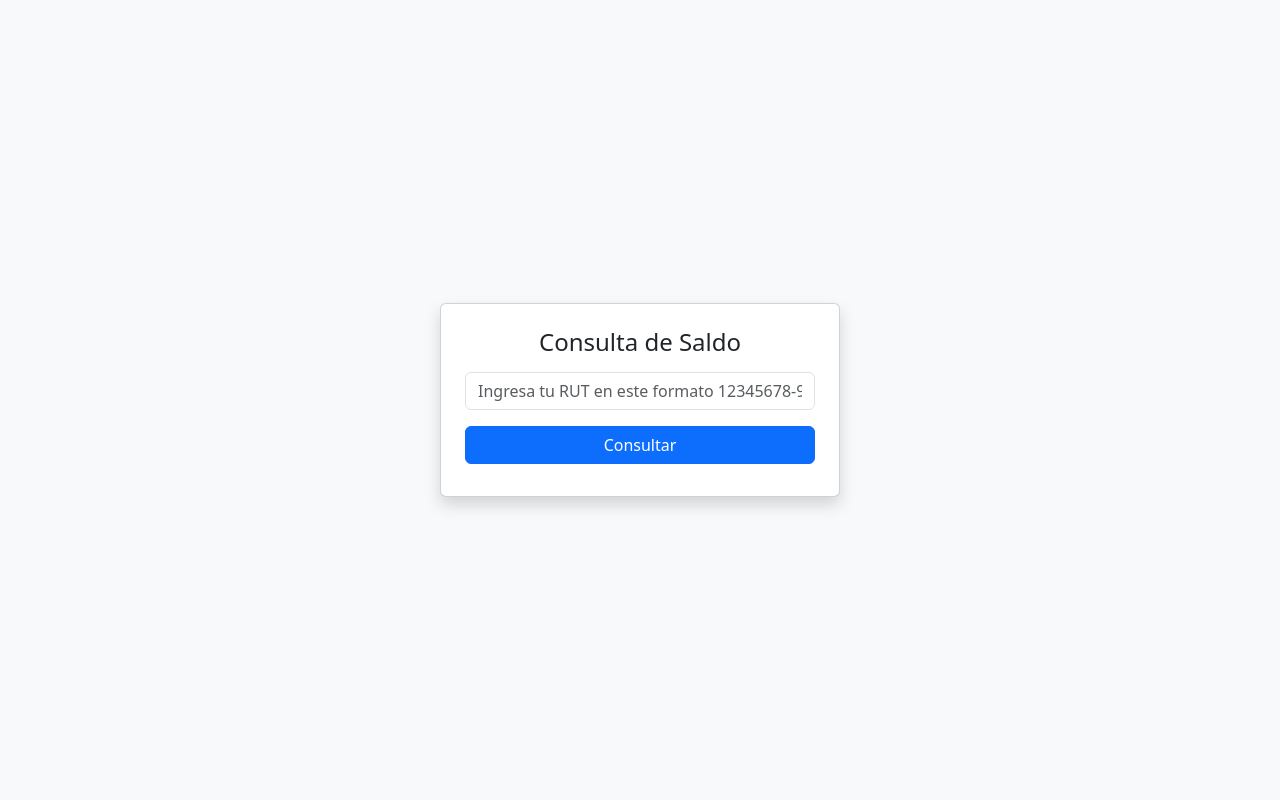
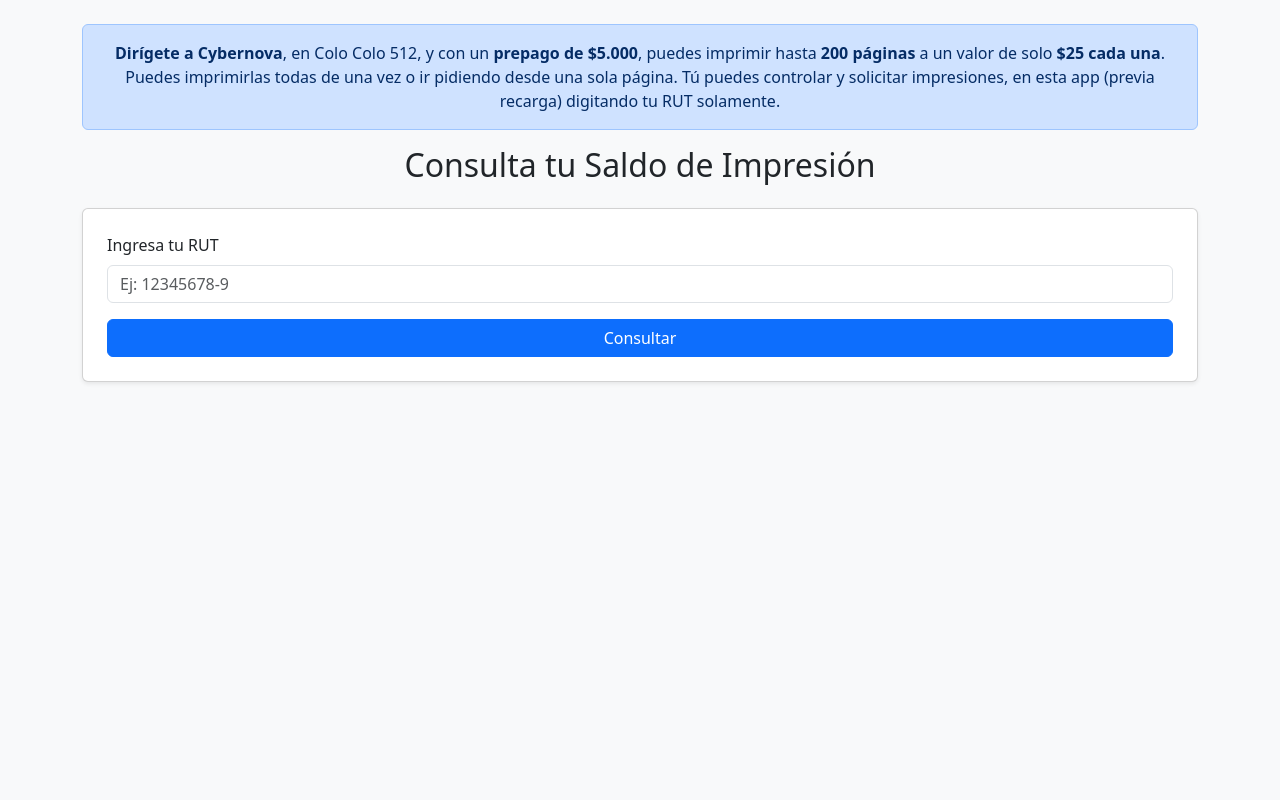
Before and after one commit to cybernovala/prepago, a Flask app: template templates/index.html in a window 1280 px wide. Run offline with Flask 3, Linux system fonts and the light colour scheme; the template is opened without the code that fills it, so the values that code supplies are empty.

Commit message:
Update index.html

```diff
--- a/templates/index.html
+++ b/templates/index.html
@@ -1,81 +1,55 @@
 <!DOCTYPE html>
 <html lang="es">
 <head>
-  <meta charset="UTF-8">
-  <meta name="viewport" content="width=device-width, initial-scale=1">
-  <title>Consulta de Saldo</title>
+  <meta charset="UTF-8" />
+  <meta name="viewport" content="width=device-width, initial-scale=1.0"/>
+  <title>Prepago Impresiones</title>
   <link href="https://cdn.jsdelivr.net/npm/bootstrap@5.3.3/dist/css/bootstrap.min.css" rel="stylesheet">
 </head>
-<body class="bg-light d-flex align-items-center" style="min-height: 100vh;">
-  <div class="container">
-    <div class="card shadow p-4 mx-auto" style="max-width: 400px;">
-      <h4 class="mb-3 text-center">Consulta de Saldo</h4>
+<body class="bg-light">
+
+  <div class="container mt-4">
+    <div class="alert alert-primary text-center" role="alert">
+      <strong>Dirígete a Cybernova</strong>, en Colo Colo 512, y con un <strong>prepago de $5.000</strong>, puedes imprimir hasta <strong>200 páginas</strong> a un valor de solo <strong>$25 cada una</strong>.
+      Puedes imprimirlas todas de una vez o ir pidiendo desde una sola página.
+      Tú puedes controlar y solicitar impresiones, en esta app (previa recarga) digitando tu RUT solamente.
+    </div>
+
+    <h2 class="text-center mb-4">Consulta tu Saldo de Impresión</h2>
+
+    <form id="consulta-form" class="card p-4 shadow-sm">
       <div class="mb-3">
-        <input id="rutInput" class="form-control" placeholder="Ingresa tu RUT en este formato 12345678-9" />
+        <label for="rut" class="form-label">Ingresa tu RUT</label>
+        <input type="text" class="form-control" id="rut" placeholder="Ej: 12345678-9" required />
       </div>
-      <button class="btn btn-primary w-100 mb-2" onclick="consultarRut()">Consultar</button>
-      <div id="error" class="alert alert-danger py-2 px-3 d-none"></div>
-      <div id="resultado" class="d-none">
-        <p><strong>Nombre:</strong> <span id="nombre"></span></p>
-        <p><strong>Saldo:</strong> <span id="saldo"></span></p>
-        <button id="btnWhatsapp" class="btn btn-success w-100 mt-3">Solicitar Impresión por WhatsApp</button>
-        <div id="historial" class="mt-4"></div>
-      </div>
+      <button type="submit" class="btn btn-primary w-100">Consultar</button>
+    </form>
+
+    <div id="resultado" class="mt-4 text-center" style="display: none;">
+      <h4>Hola <span id="nombre"></span></h4>
+      <p><strong>Páginas disponibles:</strong> <span id="saldo"></span></p>
     </div>
   </div>
 
   <script>
-    let rutGlobal = '';
-    window.addEventListener('DOMContentLoaded', () => {
-      const rut = localStorage.getItem('rut');
-      if (rut) document.getElementById('rutInput').value = rut;
-    });
-
-    async function consultarRut() {
-      const rut = document.getElementById('rutInput').value.trim();
-      const resultadoDiv = document.getElementById('resultado');
-      const errorDiv = document.getElementById('error');
-      resultadoDiv.classList.add('d-none');
-      errorDiv.classList.add('d-none');
-
-      if (!rut) {
-        errorDiv.textContent = "Ingresa un RUT";
-        errorDiv.classList.remove('d-none');
-        return;
-      }
+    document.getElementById('consulta-form').addEventListener('submit', async function (e) {
+      e.preventDefault();
+      const rut = document.getElementById('rut').value.trim();
 
       try {
-        const res = await fetch('https://prepago.onrender.com/consultar', {
-          method: 'POST',
-          headers: { 'Content-Type': 'application/json' },
-          body: JSON.stringify({ rut })
-        });
-        const data = await res.json();
-        if (res.ok) {
-          rutGlobal = rut;
-          localStorage.setItem('rut', rut);
-          document.getElementById('nombre').textContent = data.nombre;
-          document.getElementById('saldo').textContent = data.saldo;
-          document.getElementById('btnWhatsapp').onclick = () => {
-            const mensaje = `Hola, soy ${data.nombre} (RUT: ${rutGlobal}). Solicito una impresión.`;
-            window.open(`https://wa.me/56966648585?text=${encodeURIComponent(mensaje)}`, '_blank');
-          };
+        const response = await fetch('https://prepago-impr.onrender.com/consulta/' + encodeURIComponent(rut));
+        if (!response.ok) throw new Error('No se encontró el RUT');
 
-          const historialHtml = data.historial.map(entry =>
-            `<li>${entry.tipo.toUpperCase()}: ${entry.cantidad} páginas - ${new Date(entry.fecha).toLocaleString()}</li>`
-          ).join('');
-          document.getElementById('historial').innerHTML = `<h6>Historial:</h6><ul>${historialHtml}</ul>`;
+        const data = await response.json();
+        document.getElementById('nombre').textContent = data.nombre;
+        document.getElementById('saldo').textContent = data.saldo;
+        document.getElementById('resultado').style.display = 'block';
+      } catch (err) {
+        alert('Error: ' + err.message);
+        document.getElementById('resultado').style.display = 'none';
+      }
+    });
+  </script>
 
-          resultadoDiv.classList.remove('d-none');
-        } else {
-          errorDiv.textContent = data.error || "Error al consultar";
-          errorDiv.classList.remove('d-none');
-        }
-      } catch {
-        errorDiv.textContent = "No se pudo conectar al servidor.";
-        errorDiv.classList.remove('d-none');
-      }
-    }
-  </script>
 </body>
 </html>
```
